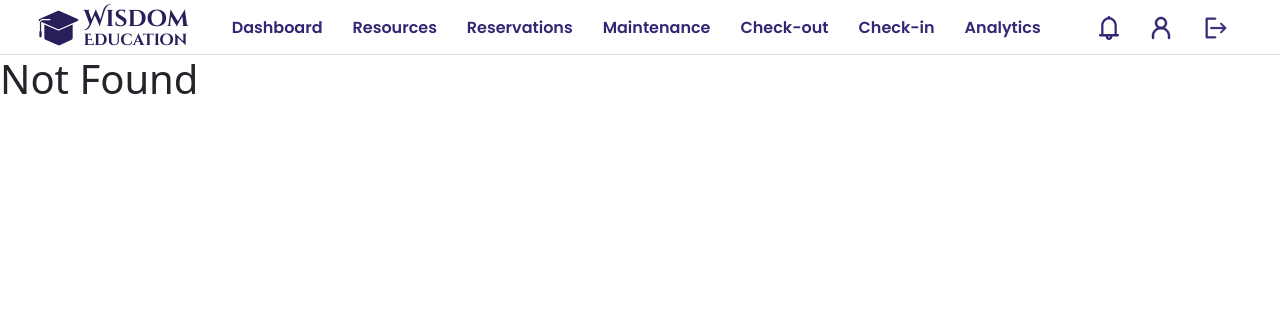
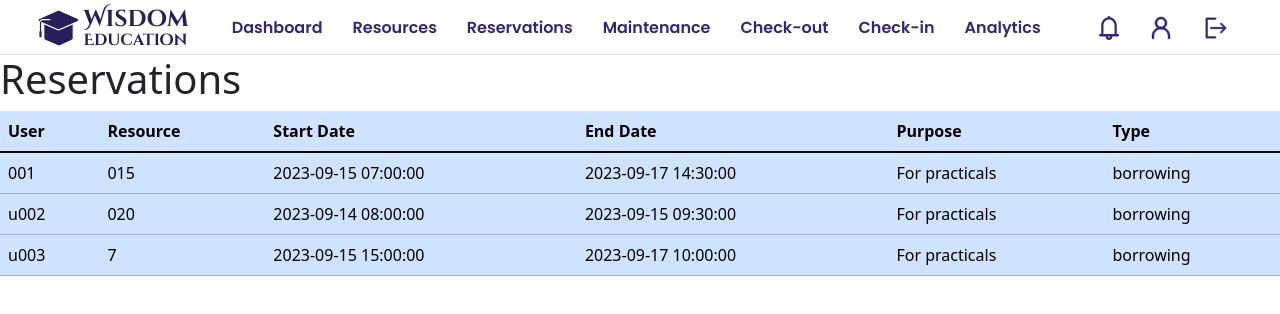
Before and after one commit to DamikaAlwis-Gif/Inventory_management_system, a React (Create React App) app in the folder client/: page /adminReservations in a window 1280 px wide. Before the commit this address had no page. Shown: the top 314 px of the page. Built offline with nearby package versions, Linux system fonts and the light colour scheme.

Commit message:
created reservation page and a maintenance page for navbar links- But not implemented logics

```diff
--- a/client/src/App.js
+++ b/client/src/App.js
@@ -31,6 +31,8 @@ import Analytics from "./components/reports/Analytics";
 import Maintenance from "./components/inventoryList/Maintenance";
 import MaintenanceAdd from "./components/inventoryList/MaintenanceAdd";
 import MtClashHandle from "./components/inventoryList/MtClashHandle";
+import AdminReserView from "./components/inventoryList/AdminReserView";
+import AdminMaintenanceView from "./components/inventoryList/AdminMaintenanceView";
 
 
 function App() {
@@ -80,6 +82,8 @@ function App() {
           <Route path="/maintenanceAdd/:id" element={<MaintenanceAdd />}></Route>
           <Route path="/maintenanceClashes/:id/:data" element={<MtClashHandle />}></Route>
 
+          <Route path="/adminReservations" element={<AdminReserView />}></Route>
+          <Route path="/adminMaintenance" element={<AdminMaintenanceView />}></Route>
 
           <Route
             path="/dashboard"
--- /dev/null
+++ b/client/src/components/inventoryList/AdminMaintenanceView.jsx
@@ -0,0 +1,61 @@
+import React from "react";
+
+const AdminMaintenanceView=()=>{
+    return(
+        <div>
+            <h1>Due Maintenance</h1>
+        <table className="table table-primary table-hover table-responsive  ">
+          <thead className=" ">
+            <tr>
+
+              <th>Resource</th>
+              <th>Maintenance Type</th>
+              <th>Start Date</th>
+              <th>End Date</th>
+
+
+            </tr>
+          </thead>
+          <tbody className="table-group-divider">
+            <tr>
+
+                <td>08</td>
+                <td>simple</td>
+                <td>2023-09-15 07:00:00</td>
+                <td>2023-09-17 14:30:00</td>
+
+
+            </tr>
+            <tr>
+                <td>10</td>
+                <td>simple</td>
+                <td>2023-09-14 08:00:00</td>
+                <td>2023-09-15 09:30:00</td>
+
+            </tr>
+            <tr>
+                <td>3</td>
+                <td>simple</td>
+                <td>2023-09-15 15:00:00</td>
+                <td>2023-09-17 10:00:00</td>
+            </tr>
+            {/*
+            {details.map((mt) => (
+              <tr  key={mt.reservation_id}
+
+              >
+
+                <td>{mt.start_date}</td>
+                <td>{mt.end_date}</td>
+                <td>{mt.status}</td>
+                <td>{mt.purpose}</td>
+
+
+              </tr>
+            ))}         */}
+          </tbody>
+        </table>
+      </div>
+    );
+};
+ export default AdminMaintenanceView;
--- /dev/null
+++ b/client/src/components/inventoryList/AdminReserView.jsx
@@ -0,0 +1,68 @@
+import React from "react";
+import { useState, useEffect } from "react";
+import axios from "axios";
+import { useNavigate } from "react-router-dom";
+
+const AdminReserView=()=>{
+    return(
+        <div>
+            <h1>Reservations</h1>
+        <table className="table table-primary table-hover table-responsive  ">
+          <thead className=" ">
+            <tr>
+
+              <th>User</th>
+              <th>Resource</th>
+              <th>Start Date</th>
+              <th>End Date</th>
+              <th>Purpose</th>
+              <th>Type</th>
+
+
+            </tr>
+          </thead>
+          <tbody className="table-group-divider">
+            <tr>
+                <td>001</td>
+                <td>015</td>
+                <td>2023-09-15 07:00:00</td>
+                <td>2023-09-17 14:30:00</td>
+                <td>For practicals</td>
+                <td>borrowing</td>
+            </tr>
+            <tr>
+                <td>u002</td>
+                <td>020</td>
+                <td>2023-09-14 08:00:00</td>
+                <td>2023-09-15 09:30:00</td>
+                <td>For practicals</td>
+                <td>borrowing</td>
+            </tr>
+            <tr>
+                <td>u003</td>
+                <td>7</td>
+                <td>2023-09-15 15:00:00</td>
+                <td>2023-09-17 10:00:00</td>
+                <td>For practicals</td>
+                <td>borrowing</td>
+            </tr>
+            {/*
+            {details.map((mt) => (
+              <tr  key={mt.reservation_id}
+
+              >
+
+                <td>{mt.start_date}</td>
+                <td>{mt.end_date}</td>
+                <td>{mt.status}</td>
+                <td>{mt.purpose}</td>
+
+
+              </tr>
+            ))}         */}
+          </tbody>
+        </table>
+      </div>
+    );
+};
+ export default AdminReserView;
--- a/client/src/components/nav-bar/NavBar.jsx
+++ b/client/src/components/nav-bar/NavBar.jsx
@@ -55,11 +55,12 @@ function NavBarNew() {
         <Link to="/resources" className="custom-dropdown-link">
           <div className="custom-link-box">Resources</div>
         </Link>
-        <Link to="/reservations" className="custom-dropdown-link">
+
+        <Link to="/adminReservations" className="custom-dropdown-link">
           <div className="custom-link-box">Reservations</div>
         </Link>
         {userRole === "TechOfficer" && (
-          <Link to="/maintenance" className="custom-dropdown-link">
+          <Link to="/adminMaintenance" className="custom-dropdown-link">
             <div className="custom-link-box">Maintenance</div>
           </Link>
         )}
@@ -119,11 +120,11 @@ function NavBarNew() {
         <Link to="/resources" className="custom-link">
           <div className="custom-link-box">Resources</div>
         </Link>
-        <Link to="/reservations" className="custom-link">
+        <Link to="/adminReservations" className="custom-link">
           <div className="custom-link-box">Reservations</div>
         </Link>
         {userRole === "TechOfficer" && (
-          <Link to="/maintenance" className="custom-link">
+          <Link to="/adminMaintenance" className="custom-link">
             <div className="custom-link-box">Maintenance</div>
           </Link>
         )}
```
Also changed, not shown: 2 other files (tests, documents, lock files or other folders).
